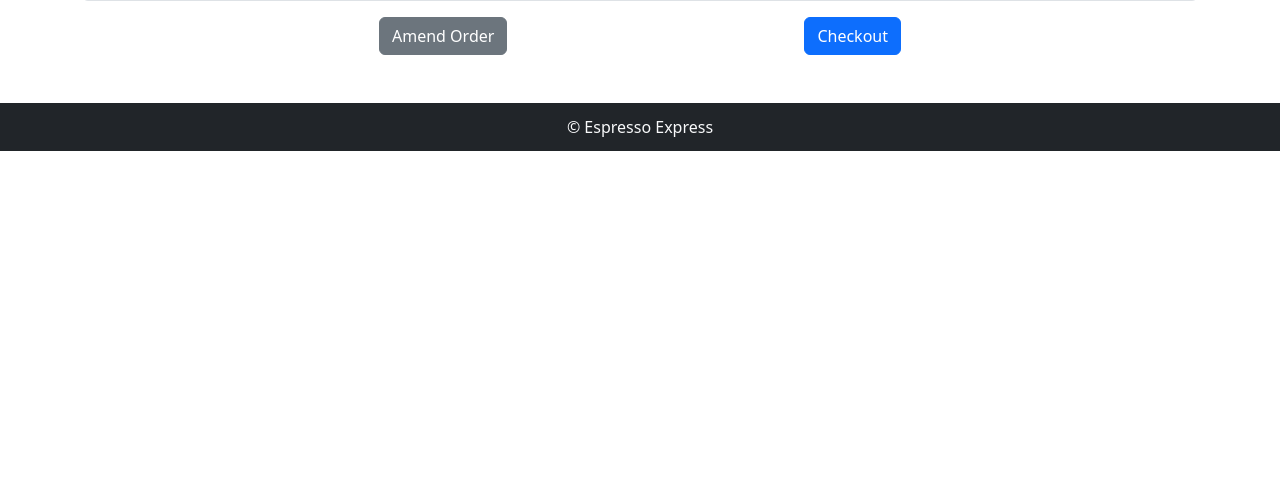
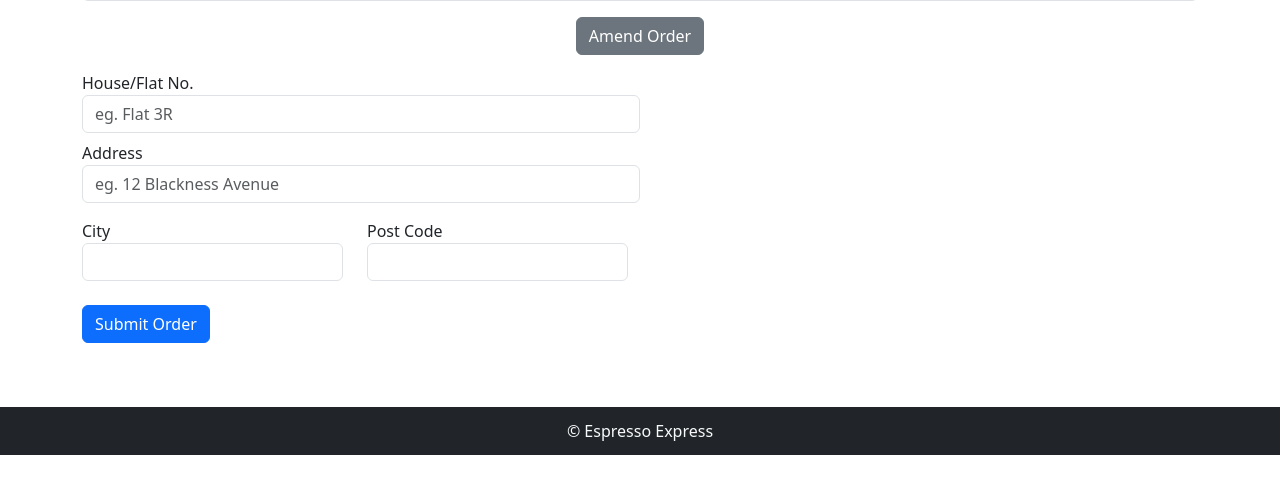
Before and after one commit to tomlukewarden/Database-Assessment2, a PHP site: page /Customer_view-CheckoutProducts.php in a window 1280 px wide. Shown: the part 278-772 px from the top of the page. Run offline with PHP 8.4, Linux system fonts and the light colour scheme.

Commit message:
added form for checking out

```diff
--- a/pages/Products/Customer_view-CheckoutProducts.php
+++ b/pages/Products/Customer_view-CheckoutProducts.php
@@ -1,6 +1,11 @@
 <!DOCTYPE html>
 <html>
-<?php session_start(); ?>
+<?php session_start();
+
+if (isset($_POST['Amend_order'])) {
+    header('Location: Customer_view-Products.php');
+}
+?>
 <head>
     <meta charset="utf-8">
     <meta http-equiv="X-UA-Compatible" content="IE=edge">
@@ -104,20 +109,35 @@
                 </div>
             </div>
         </div>
-                        <form method="post" class="d-flex justify-content-evenly mt-3">
-                            <button class="btn btn-secondary" type="submit" name="Amend Order">Amend Order</button>
-                            <button  class="btn btn-primary">Checkout</button>
+
+        <form method="post" class="d-flex justify-content-evenly my-3">
+            <button class="btn btn-secondary" type="submit" name="Amend_order">Amend Order</button>
         </form>
     </div>
 
-<?php
-    if (isset($_POST['clear_basket'])) {
-        header('Location: Customer_view-Products.php');
-    }
-?>
+    <form>
+        <div class="form-group col-md-6 my-2">
+            <label for="inputAddress">House/Flat No.</label>
+            <input type="text" class="form-control" id="inputAddress" placeholder="eg. Flat 3R">
+        </div>
+        <div class="form-group col-md-6 my-2">
+            <label for="inputAddress2">Address</label>
+            <input type="text" class="form-control" id="inputAddress2" placeholder="eg. 12 Blackness Avenue">
+        </div>
+        <div class="form-row row">
+            <div class="form-group col-md-3 my-2">
+            <label for="inputCity">City</label>
+            <input type="text" class="form-control" id="inputCity">
+            </div>
+            <div class="form-group col-md-3 my-2">
+            <label for="inputPostCode">Post Code</label>
+            <input type="text" class="form-control" id="inputPostCode">
+            </div>
+        </div>
 
-
-
+        </div>
+        <button type="submit" class="btn btn-primary my-3" name="submit_order">Submit Order</button>
+    </form>
 
     </main>
 
```
Lines whose indentation alone changed are shown as unchanged.
